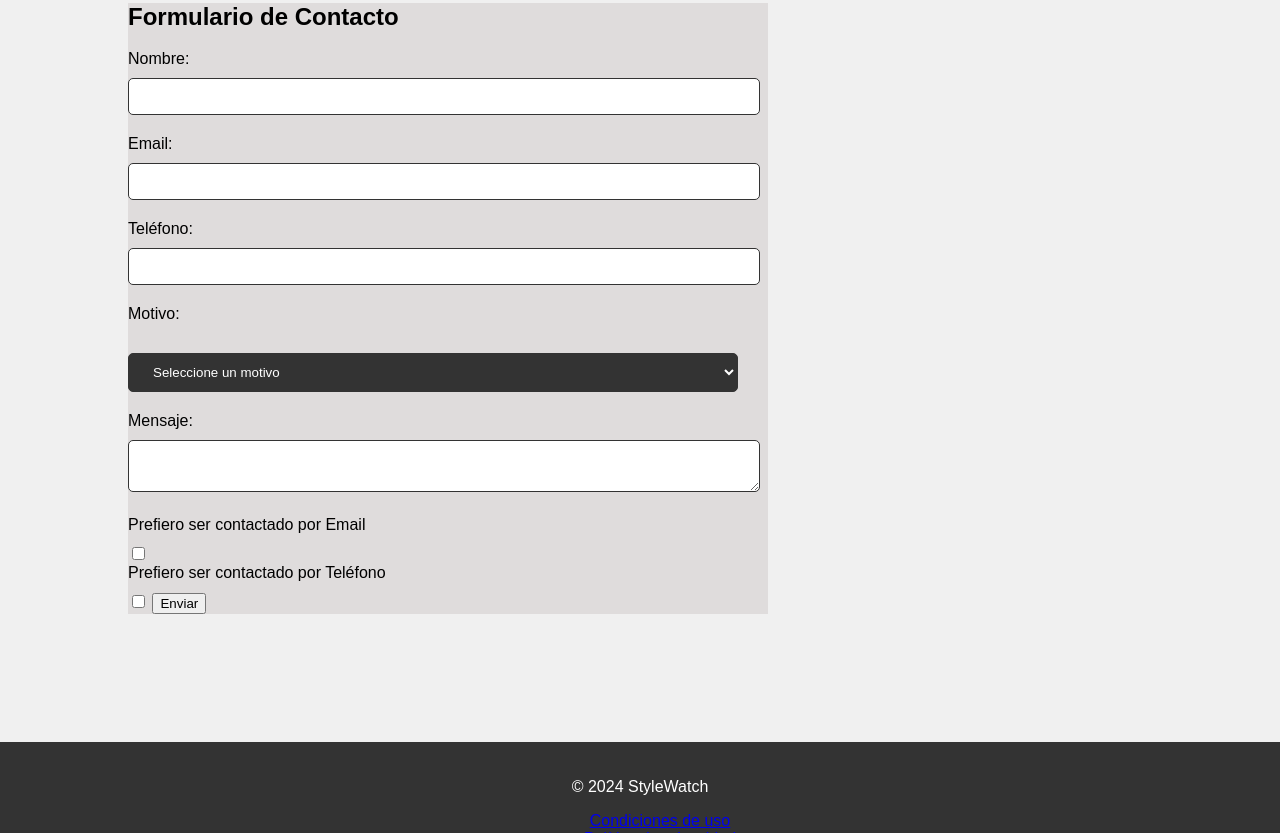
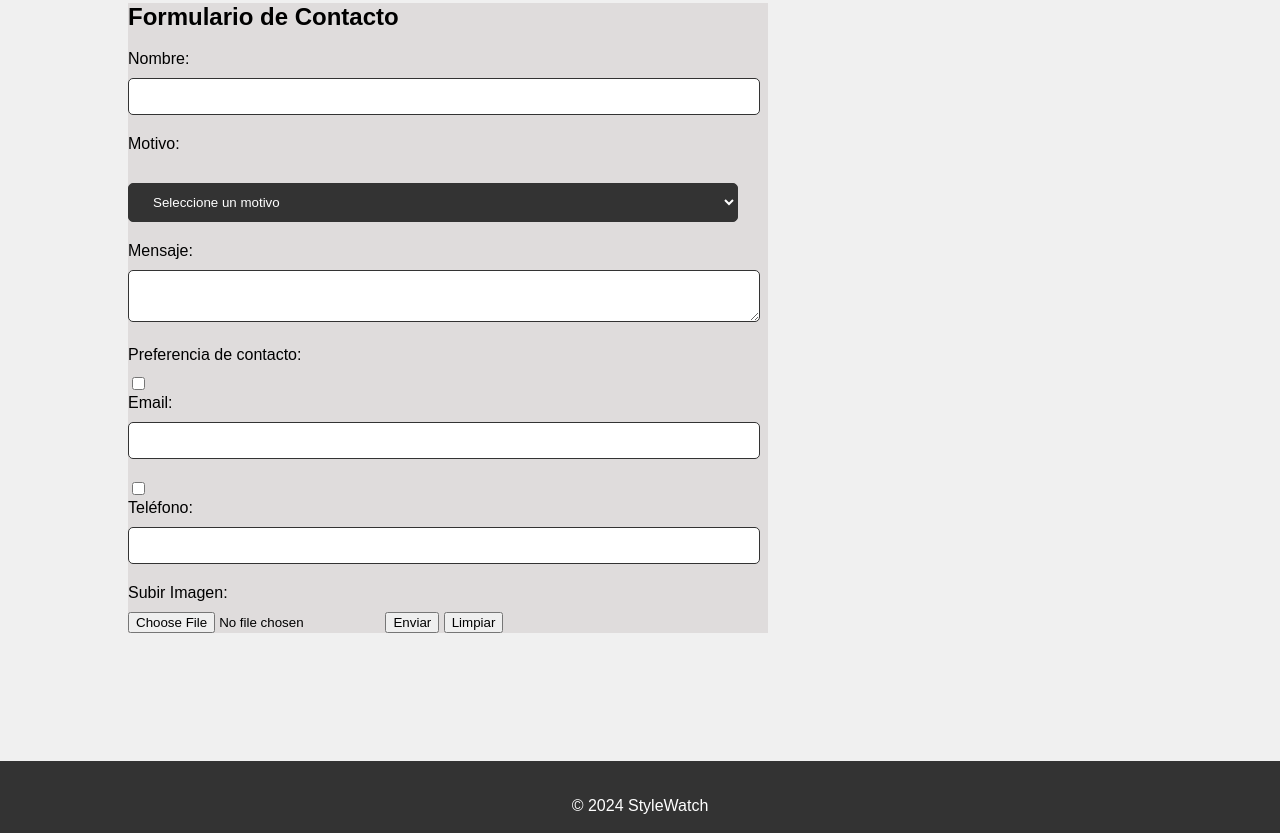
Before and after one commit to Marianelabilbao/StyleWatch, a plain HTML site: page pages/Contacto.html in a window 1280 px wide. Shown: the part 596-1429 px from the top of the page. Drawn offline with Linux system fonts and the light colour scheme.

Commit message:
Update Contacto.html

```diff
--- a/pages/Contacto.html
+++ b/pages/Contacto.html
@@ -33,15 +33,9 @@
         </section>
         <section class="formulario">
             <h2>Formulario de Contacto</h2>
-           <form id="contactForm">
+            <form id="contactForm">
         <label for="nombre">Nombre:</label>
         <input type="text" id="nombre" name="nombre" required>
-
-        <label for="email">Email:</label>
-        <input type="email" id="email" name="email">
-
-        <label for="telefono">Teléfono:</label>
-        <input type="tel" id="telefono" name="telefono">
 
         <label for="motivo">Motivo:</label>
         <select id="motivo" name="motivo" required>
@@ -54,13 +48,23 @@
         <label for="mensaje">Mensaje:</label>
         <textarea id="mensaje" name="mensaje" required autocomplete="off"></textarea>
 
-        <label for="prefEmail">Prefiero ser contactado por Email</label>
-        <input type="checkbox" name="Email" id="prefEmail" value="email">
+        <label for="contacto">Preferencia de contacto:</label>
+        <div>
+            <input type="checkbox" id="prefEmail" name="prefEmail" value="email">
+            <label for="prefEmail">Email:</label>
+            <input type="email" id="email" name="email">
+        </div>
+        <div>
+            <input type="checkbox" id="prefTelefono" name="prefTelefono" value="telefono">
+            <label for="prefTelefono">Teléfono:</label>
+            <input type="tel" id="telefono" name="telefono">
+        </div>
 
-        <label for="prefTelefono">Prefiero ser contactado por Teléfono</label>
-        <input type="checkbox" name="Telefono" id="prefTelefono" value="telefono">
+        <label for="imagen">Subir Imagen:</label>
+        <input type="file" id="imagen" name="imagen" accept="image/*">
 
         <button type="submit">Enviar</button>
+        <button type="button" id="limpiar">Limpiar</button>
     </form>
         </section>
     </main>
```
